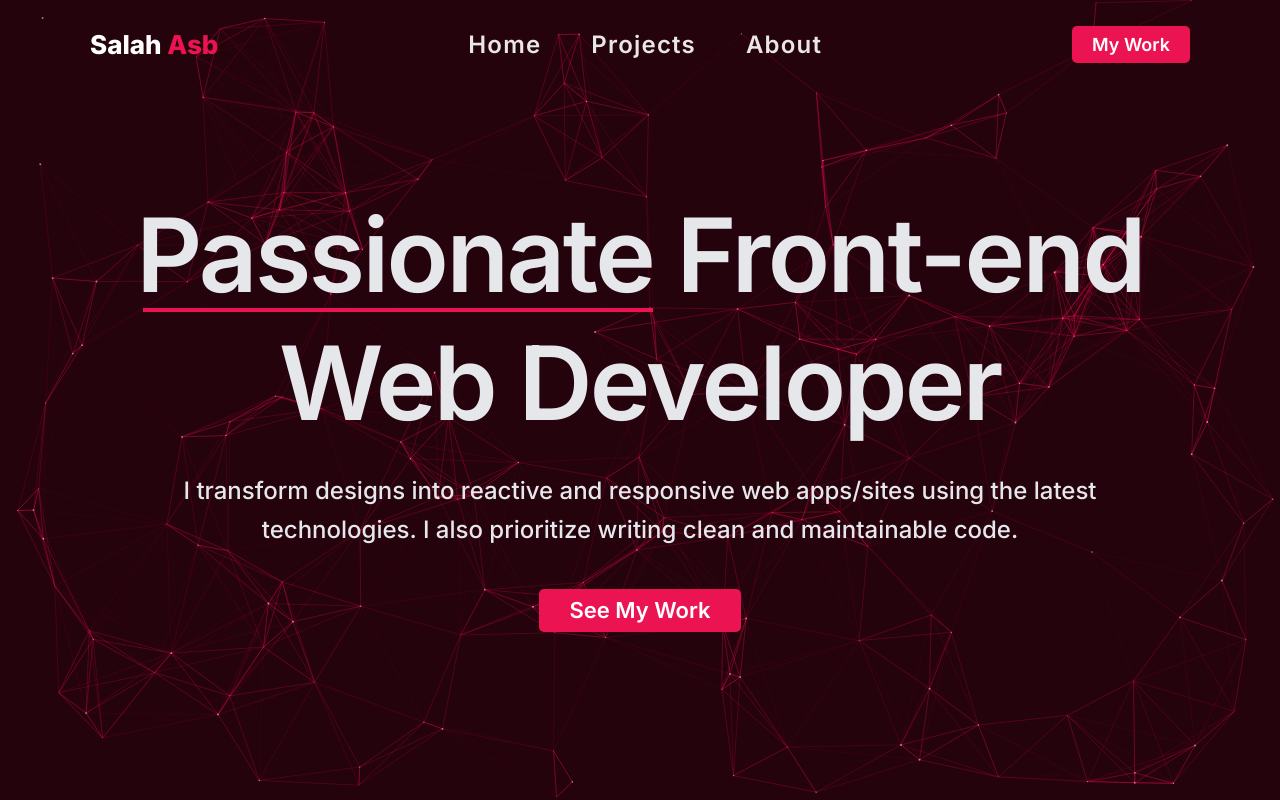
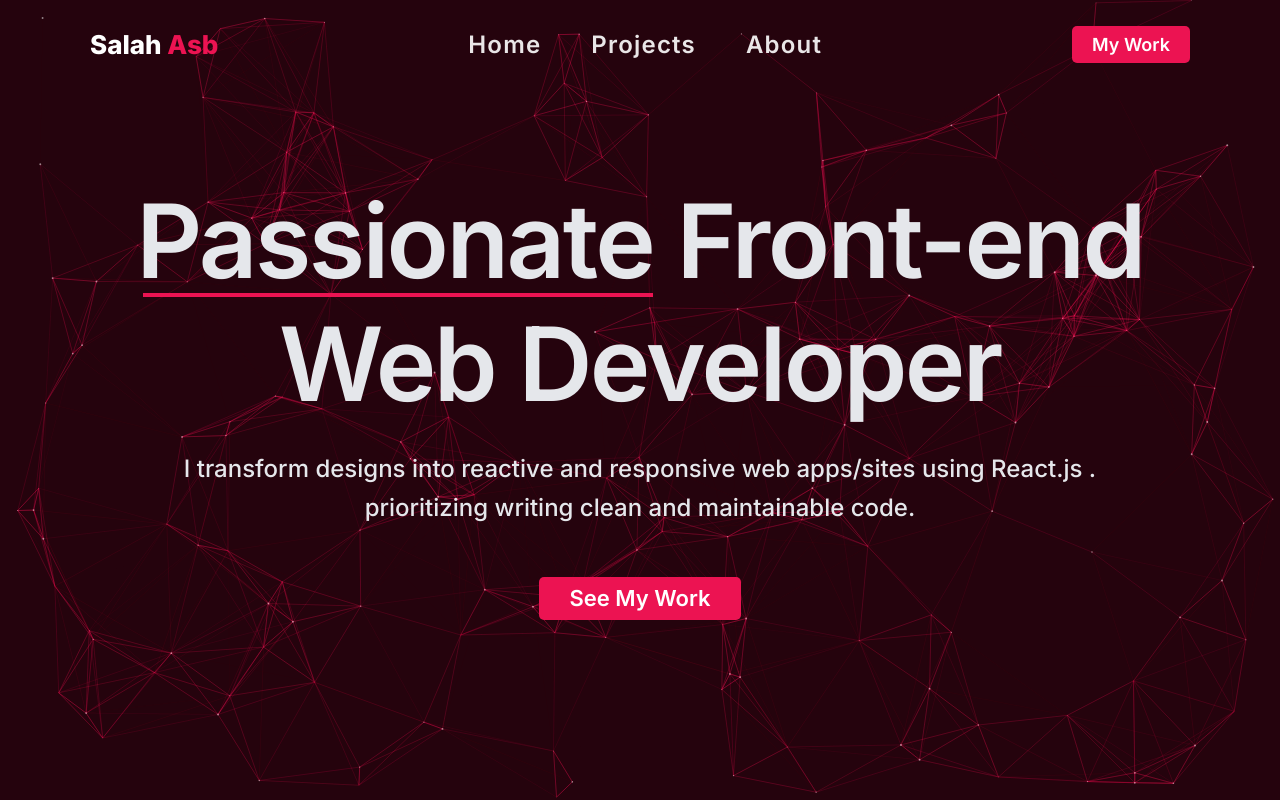
Before and after one commit to salahasb/portfolio, a React (Vite) app: page / in a window 1280 px wide. Built offline with nearby package versions, Linux system fonts and the light colour scheme.

Commit message:
adjust hero page for mobile version

```diff
--- a/src/pages/Hero.jsx
+++ b/src/pages/Hero.jsx
@@ -11,24 +11,23 @@ function Hero({ className }) {
 			onAnimationEnd={(e) => {
 				e.animationName === "fadeOut" ? setIsAnimating(false) : "";
 			}}
-			className={`h-full flex flex-col items-center absolute -z-0 justify-center -mt-[3%] text-gray-200  ${className}`}
+			className={`h-[calc(100%-8.9rem)] flex flex-col items-center justify-center absolute -z-0    text-gray-200  ${className}`}
 		>
 			<h1
-				className={` animate-fadeIn-translateUp translate-y-[10rem] opacity-0 text-center text-clamp-heading-sm 500:text-clamp-heading-md md:text-clamp-heading-lg xl:text-clamp-heading-xl 2xl:text-clamp-heading-2xl font-bold md:font-semibold relative leading-[1.4] 500:leading-[1.3] xl:leading-[1.25] xl:tracking-tight mb-5 xl:mb-10 `}
+				className={` animate-[fadeIn-translateUp_1s_0.2s_forwards] translate-y-[10rem] opacity-0 text-center text-clamp-heading-sm 500:text-clamp-heading-md md:text-clamp-heading-lg xl:text-clamp-heading-xl 2xl:text-clamp-heading-2xl font-bold md:font-semibold relative leading-[1.4] 500:leading-[1.3] lg:leading-[1.2] xl:tracking-tight mb-5 xl:mb-10 `}
 			>
 				<span className=" main-heading-accent">Passionate</span>
 
 				<span> Front-end Web Developer</span>
 			</h1>
 
-			<p className="animate-[fadeIn-translateUp_1s_0.3s_forwards] opacity-0 translate-y-[10rem] w-[95%] 425:w-[90%] 500:w-[85%] lg:max-w-[90rem] xl:max-w-[100rem] text-[1.4rem] 425:text-[1.6rem] 500:text-[1.8rem] md:text-[2rem] 900:text-[2rem] lg:text-[2.2rem] xl:text-[2.4rem]   text-center leading-[1.6] mb-12 xl:mb-16 lg:font-medium  ">
+			<p className="animate-[fadeIn-translateUp_1s_0.5s_forwards] opacity-0 translate-y-[10rem] w-[95%] 425:w-[90%] 500:w-[85%] lg:max-w-[90rem] xl:max-w-[100rem] text-[1.4rem] 425:text-[1.6rem] 500:text-[1.8rem] md:text-[2rem] 900:text-[2rem] lg:text-[2.2rem] xl:text-[2.4rem]   text-center leading-[1.6] mb-8 xl:mb-20 lg:font-medium  ">
 				I transform designs into reactive and responsive web apps/sites using
-				the latest technologies. I also prioritize writing clean and
-				maintainable code.
+				React.js . prioritizing writing clean and maintainable code.
 			</p>
 
 			<Button
-				className="px-8 lg:px-12 text-[1.8rem] md:text-[2rem] lg:text-[2.2rem]  animate-[fadeIn_1s_0.5s_forwards] opacity-0  hover:scale-105 "
+				className="px-8 lg:px-12 text-[1.8rem] md:text-[2rem] lg:text-[2.2rem]  animate-[fadeIn-translateUp_1s_0.8s_forwards] opacity-0  hover:scale-105 "
 				onClick={() => handleNavigate("/projects")}
 			>
 				See My Work
--- a/tailwind.config.js
+++ b/tailwind.config.js
@@ -60,7 +60,7 @@ export default {
 				"fadeIn-translateUp": "fadeIn-translateUp 1s  forwards",
 				"scale-fade-subheading": "scale-fade 1s 0.3s forwards",
 				"scroll-indicator": "scroll 2s  ease-out  infinite ",
-				"heading-accent": "accent-scaleX 1.5s   ease 0.8s forwards",
+				"heading-accent": "accent-scaleX 1.5s   ease 1.2s forwards",
 				"scale-fade": "scale-fade 1s 2s forwards",
 			},
 			keyframes: {
```
Also changed, not shown: src/components/base/AppLayout.jsx (+0 -9 lines).
